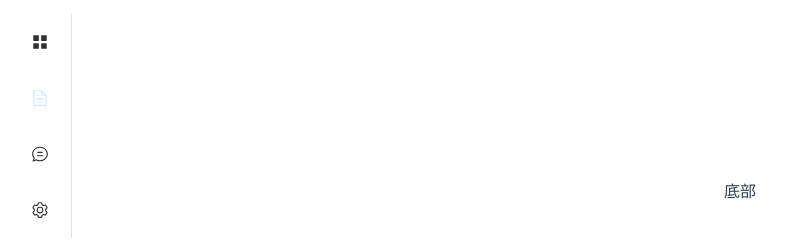
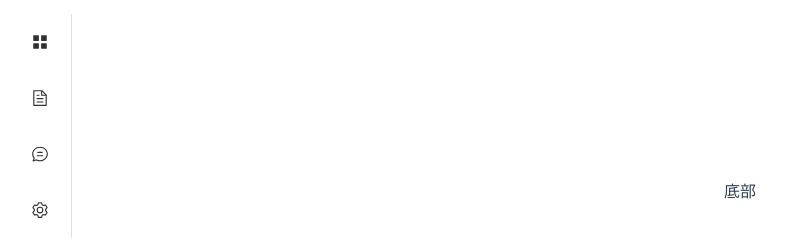
Before and after one commit to Nemocccc/Ai_System, a Vue app in the folder aisystem/: page / in a window 1280 px wide. Shown: the part 158-398 px from the top of the page, without its empty margins (0-787 px from the left). Built offline with nearby package versions, Linux system fonts and the light colour scheme.

Commit message:
open it!

```diff
--- a/aisystem/src/components/CommonAsider.vue
+++ b/aisystem/src/components/CommonAsider.vue
@@ -30,11 +30,15 @@
       </el-sub-menu>
     </el-sub-menu>-->
 
-    <el-menu-item index="1">
-      <el-icon><icon-menu /></el-icon>
-      <template #title>题库</template>
+    <el-menu-item v-for="item in menuData" :key="item.name" :index="item.name">
+      <el-icon>
+        <keep-alive>
+          <component :is="item.icon"></component>
+        </keep-alive>
+      </el-icon>
+      <template #title>{{ item.label }}</template>
     </el-menu-item>
-    <el-menu-item index="2" disabled>
+    <!--<el-menu-item index="2" disabled>
       <el-icon><Document /></el-icon>
       <template #title>考试题</template>
     </el-menu-item>
@@ -45,27 +49,69 @@
     <el-menu-item index="4">
       <el-icon><Setting /></el-icon>
       <template #title>设置</template>
-    </el-menu-item>
+    </el-menu-item>-->
   </el-menu>
 </template>
 
 <script lang="ts" setup>
 import { ref } from 'vue'
+/*eslint no-unused-vars: "error"*/
 import {
   //图标注册在此
   Document,
-  Menu as IconMenu,
+  Menu,
   ChatLineRound,
   Setting,
 } from '@element-plus/icons-vue'
+// import { Vue } from 'vue-class-component';
 
 const isCollapse = ref(true)
+const menuData = [
+  {
+    path: '/bank',
+    name: 'question-bank',
+    label: '题库',
+    icon: 'Menu',
+    url: 'Bank/Bank',
+  },
+  {
+    path: '/exam',
+    name: 'exam-question',
+    label: '考试题',
+    icon: 'Document',
+    url: 'Exam/Exam',
+  },
+  {
+    path: '/chat',
+    name: 'AiChat',
+    label: 'AI对话',
+    icon: 'ChatLineRound',
+    url: 'Chat/Chat',
+  },
+  {
+    path: '/settings',
+    name: 'settings',
+    label: '设置',
+    icon: 'Setting',
+    url: 'Setting/Setting',
+  }
+]
 const handleOpen = (key: string, keyPath: string[]) => {
   console.log(key, keyPath)
 }
 const handleClose = (key: string, keyPath: string[]) => {
   console.log(key, keyPath)
 }
+
+// 在需要有子导航菜单（子路由）时启用下段代码
+// 筛选出没有子路由的元素
+// const nochildren = computed(() => {
+//   return menuData.filter(item => !item.children);
+// });
+// 筛选出有子路由的元素
+// const haschildren = computed(() => {
+//   return menuData.filter(item => item.children);
+// });
 </script>
 
 <style>
--- a/aisystem/vue.config.js
+++ b/aisystem/vue.config.js
@@ -17,7 +17,7 @@ module.exports = defineConfig({
         }
       ]
     }
-  }
+  },
 
-  // lintOnSave: false // -> 用于关闭eslint校验。
+  lintOnSave: false // -> 用于关闭eslint校验。
 })
```
Also changed, not shown: 1 other file (tests, documents, lock files or other folders).
